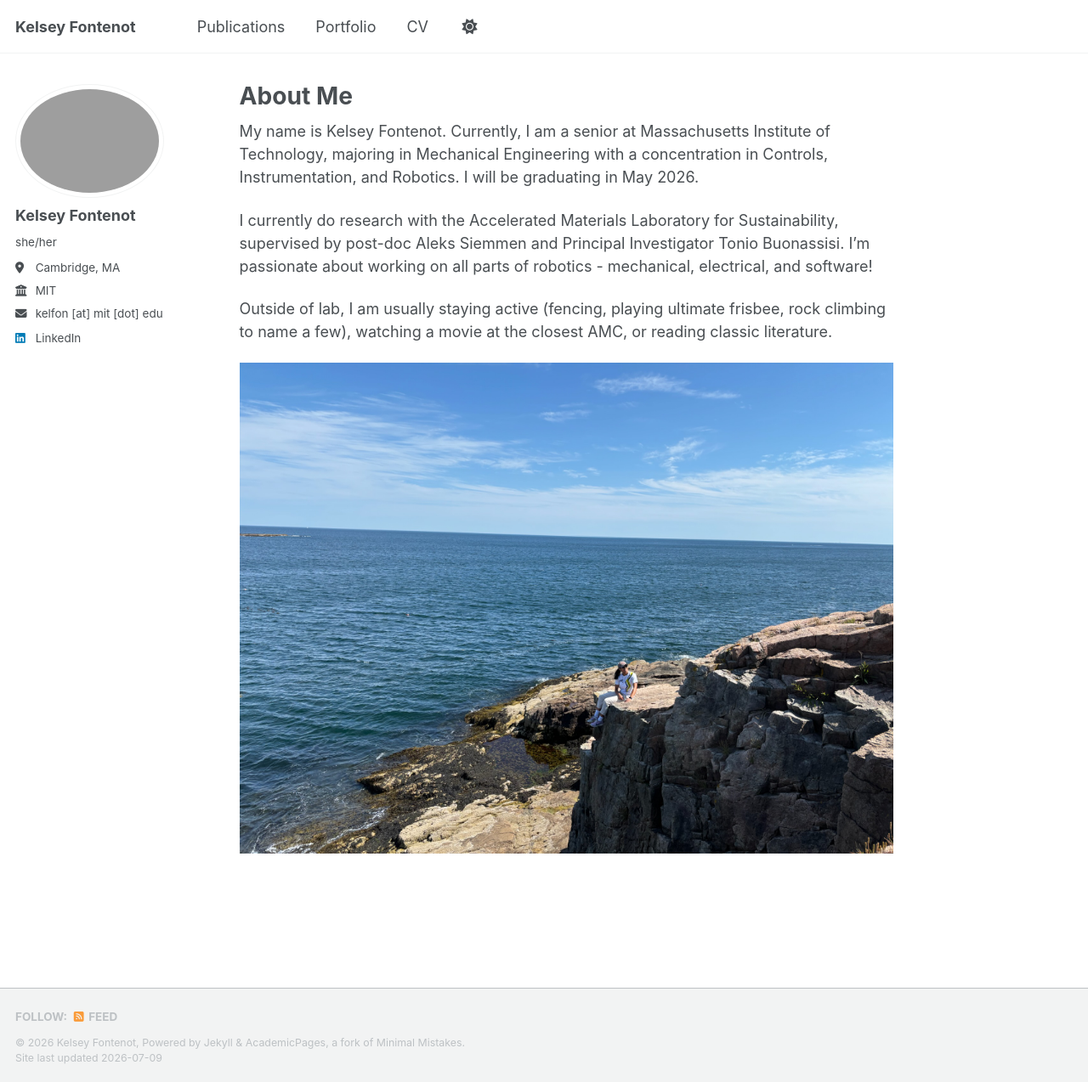
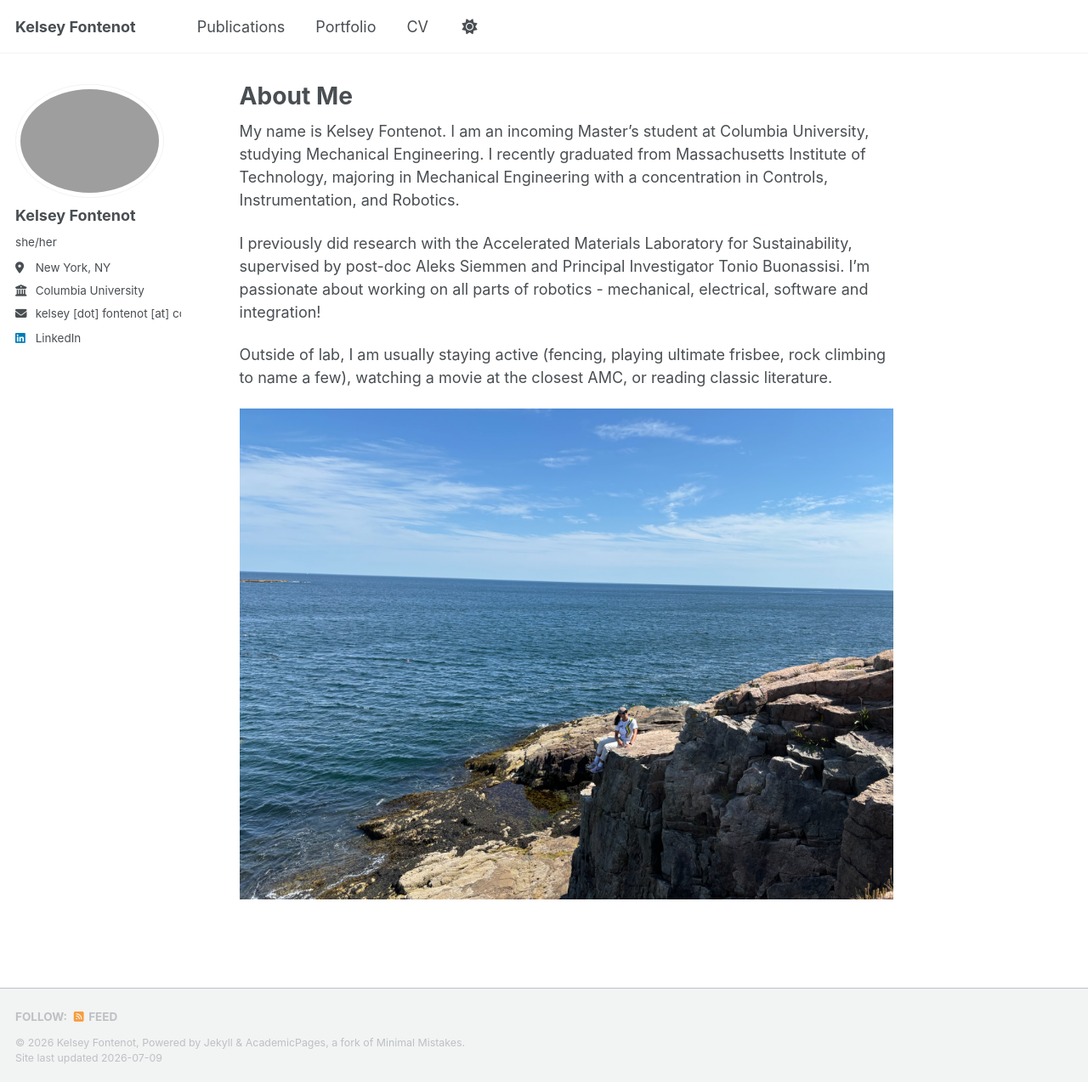
Before and after one commit to kelfon/kelfon.github.io, a Jekyll site: the page built from _pages/about.md, in a window 1280 px wide and 1274 px high. Shown: the whole window at 85% size. Built offline with Jekyll 4.4.1, drawn with Linux system fonts in a browser that asks for light colours; a script bundle is joined from its source files by our own code; library files that are not in the unit come from our copies.

Commit message:
updated CV and about

```diff
--- a/_config.yml
+++ b/_config.yml
@@ -27,10 +27,10 @@ author:
   name             : "Kelsey Fontenot"
   pronouns         : "she/her"
   bio              : # "Short biography for the left-hand sidebar"
-  location         : "Cambridge, MA"
-  employer         : "MIT"
+  location         : "New York, NY"
+  employer         : "Columbia University"
   uri              : # URL
-  email            : "kelfon [at] mit [dot] edu"
+  email            : "kelsey [dot] fontenot [at] columbia [dot] edu"
 
   # Academic websites
   academia         : # URL
--- a/_pages/about.md
+++ b/_pages/about.md
@@ -7,9 +7,9 @@ redirect_from:
   - /about.html
 ---
 
-My name is Kelsey Fontenot. Currently, I am a senior at Massachusetts Institute of Technology, majoring in Mechanical Engineering with a concentration in Controls, Instrumentation, and Robotics. I will be graduating in May 2026.
+My name is Kelsey Fontenot. I am an incoming Master's student at Columbia University, studying Mechanical Engineering. I recently graduated from Massachusetts Institute of Technology, majoring in Mechanical Engineering with a concentration in Controls, Instrumentation, and Robotics.
 
-I currently do research with the Accelerated Materials Laboratory for Sustainability, supervised by post-doc Aleks Siemmen and Principal Investigator Tonio Buonassisi. I'm passionate about working on all parts of robotics - mechanical, electrical, and software!
+I previously did research with the Accelerated Materials Laboratory for Sustainability, supervised by post-doc Aleks Siemmen and Principal Investigator Tonio Buonassisi. I'm passionate about working on all parts of robotics - mechanical, electrical, software and integration!
 
 Outside of lab, I am usually staying active (fencing, playing ultimate frisbee, rock climbing to name a few), watching a movie at the closest AMC, or reading classic literature.
 
```
Also changed, not shown: 1 other file.
